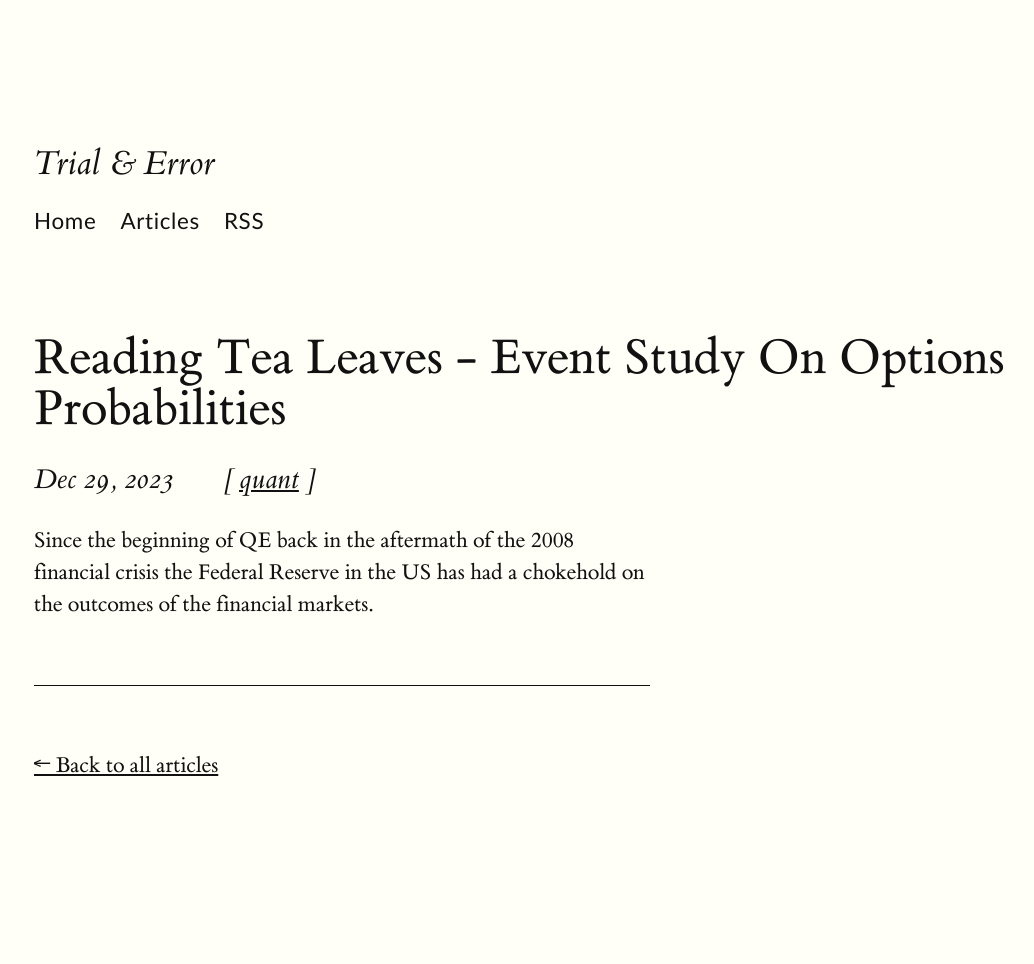
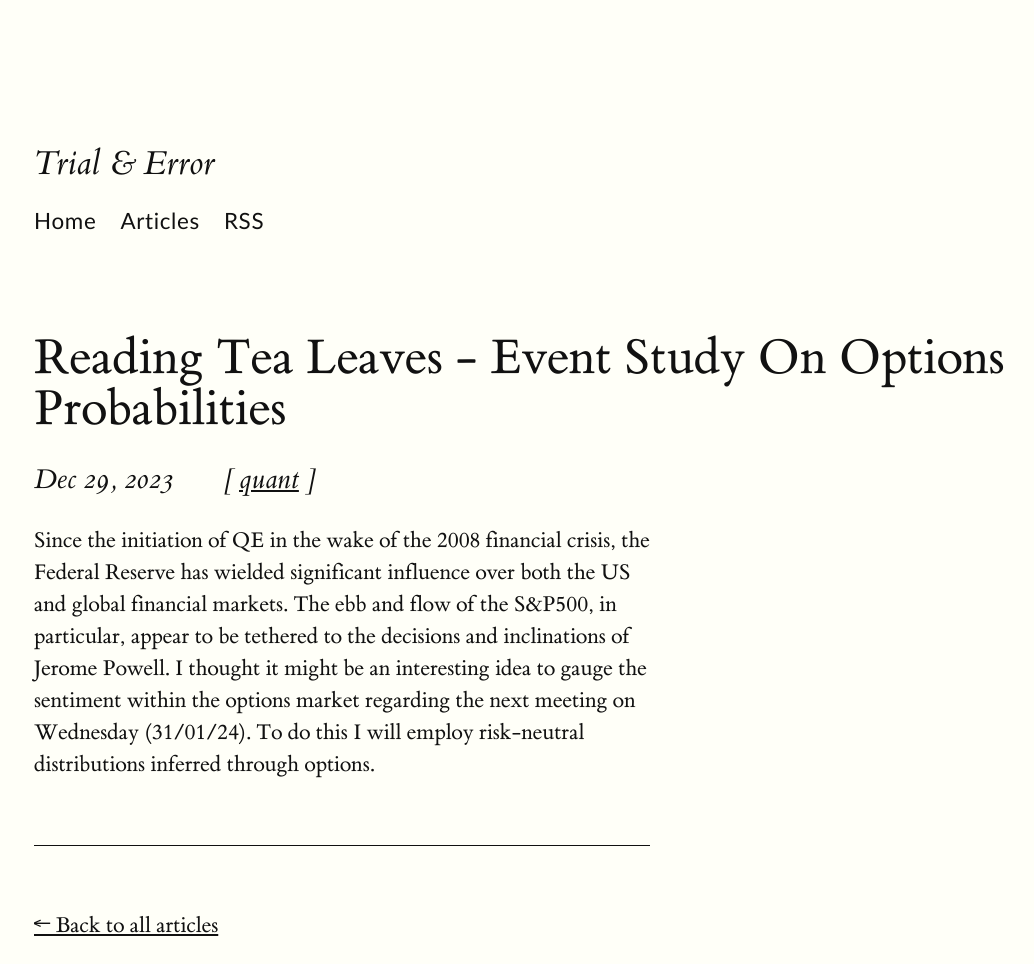
Before and after one commit to CSomers3/csomers3.github.io, a Jekyll site: the page built from _posts/2023-12-29-example.md, in a window 1280 px wide. Shown: the whole page, without its empty margins (126-1160 px from the left). Built offline with Jekyll 4.4.1, drawn with Linux system fonts in a browser that asks for light colours; before the commit the page ends 900 px from its top, so only the background shows below that.

Commit message:
Update 2023-12-29-example.md

```diff
--- a/_posts/2023-12-29-example.md
+++ b/_posts/2023-12-29-example.md
@@ -4,4 +4,4 @@ title: Reading Tea Leaves - Event Study on Options Probabilities
 category: quant
 ---
 
-Since the beginning of QE back in the aftermath of the 2008 financial crisis the Federal Reserve in the US has had a chokehold on the outcomes of the financial markets.
+Since the initiation of QE in the wake of the 2008 financial crisis, the Federal Reserve has wielded significant influence over both the US and global financial markets. The ebb and flow of the S&P500, in particular, appear to be tethered to the decisions and inclinations of Jerome Powell. I thought it might be an interesting idea to gauge the sentiment within the options market regarding the next meeting on Wednesday (31/01/24). To do this I will employ risk-neutral distributions inferred through options.
```
